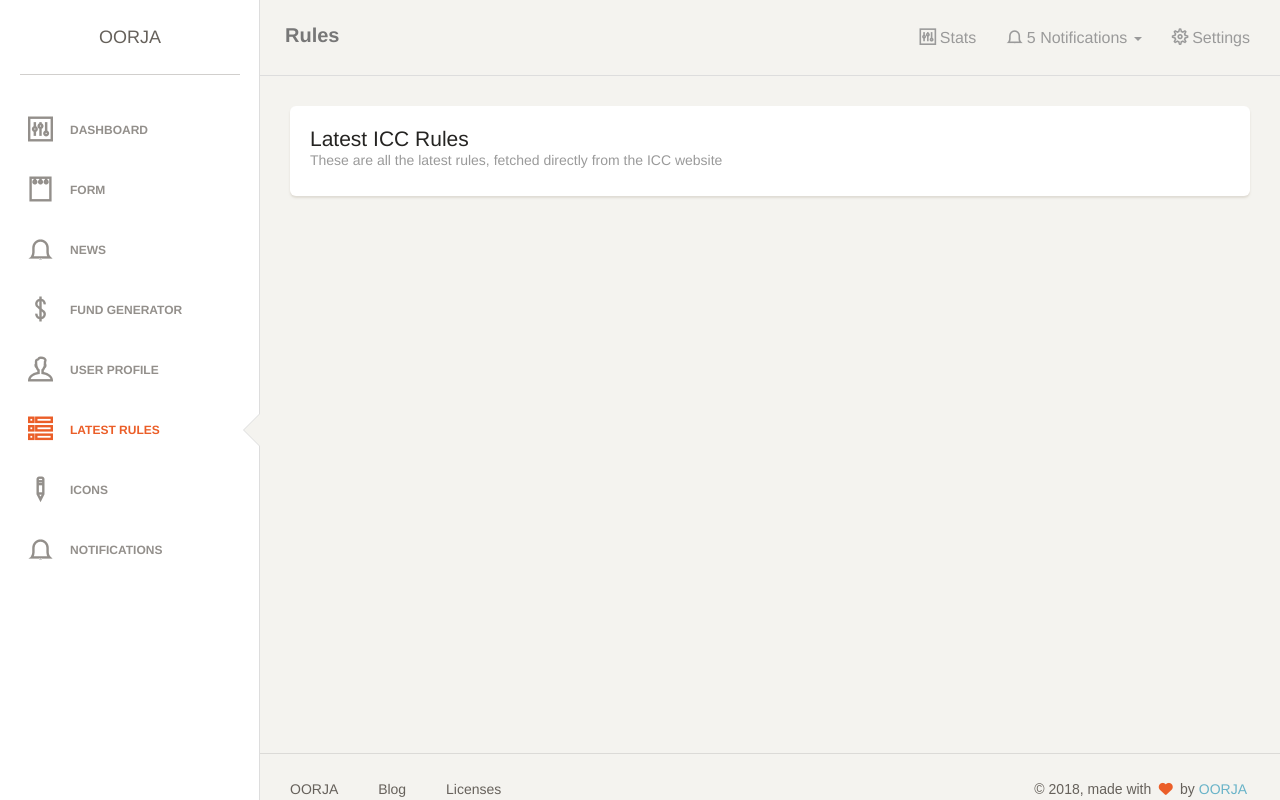
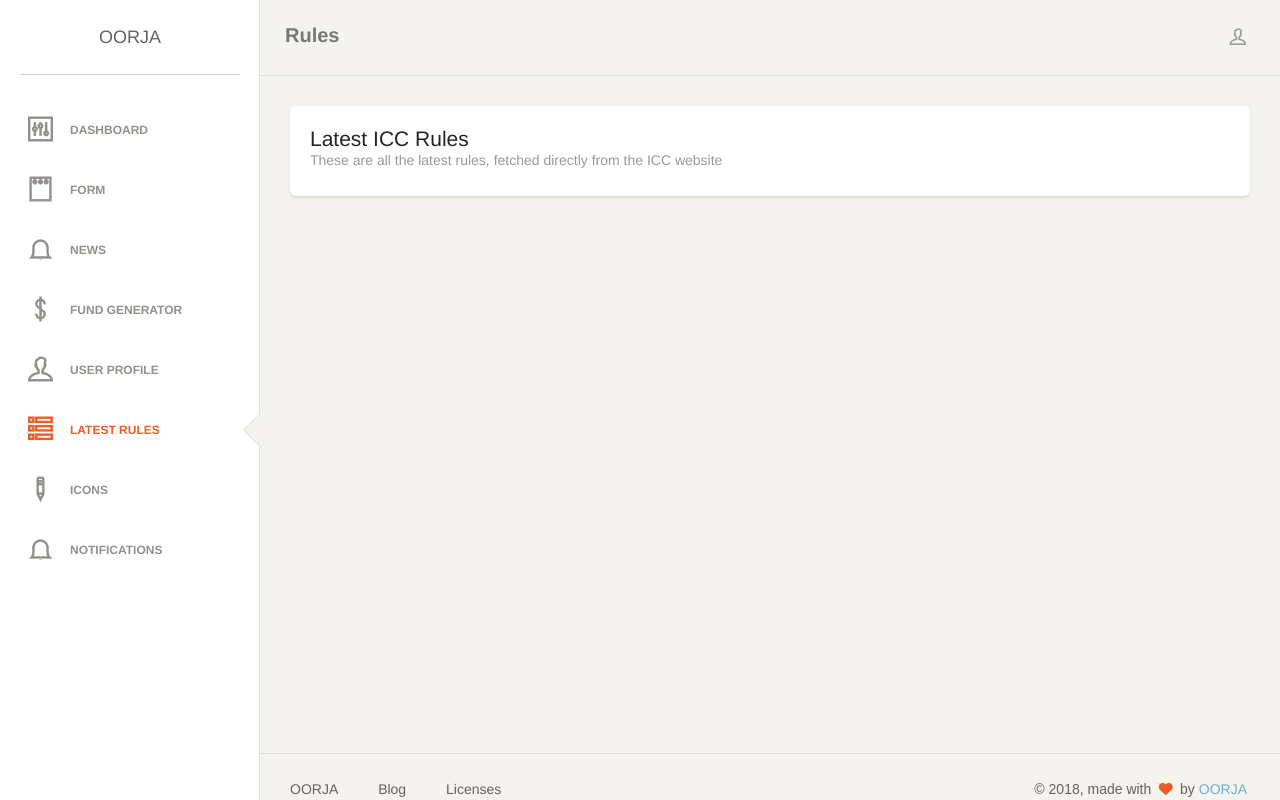
Before and after one commit to shikhar-scs/oorja, a website: page frontendWorks/HTMLfiles/rules.html in a window 1280 px wide. Drawn offline with Linux system fonts and the light colour scheme; some packages are replaced by stand-ins of ours; no server answers; a web font is replaced by a local one.

Commit message:
some more changes

```diff
--- a/frontendWorks/HTMLfiles/rules.html
+++ b/frontendWorks/HTMLfiles/rules.html
@@ -120,11 +120,11 @@
           <ul class="nav navbar-nav navbar-right">
             <li>
               <a href="#" class="dropdown-toggle" data-toggle="dropdown">
-                <i class="ti-panel"></i>
-                <p>Stats</p>
+                <!--<i class="ti-panel"></i>
+                <p>Stats</p>-->
               </a>
             </li>
-            <li class="dropdown">
+            <!--<li class="dropdown">
               <a href="#" class="dropdown-toggle" data-toggle="dropdown">
                 <i class="ti-bell"></i>
                 <p class="notification">5</p>
@@ -138,11 +138,11 @@
                 <li><a href="#">Notification 4</a></li>
                 <li><a href="#">Another notification</a></li>
               </ul>
-            </li>
+            </li>-->
             <li>
               <a href="#">
-                <i class="ti-settings"></i>
-                <p>Settings</p>
+                <i class="ti-user"></i>
+                <p id="displayName"></p>
               </a>
             </li>
           </ul>
@@ -228,5 +228,7 @@
 <script src="../assets/js/demo.js"></script>
 
 <script src="../selfJS/rules.js"></script>
-
+<script>
+  $('#displayName').text(JSON.parse(localStorage.getItem('userData')).data.name)
+</script>
 </html>
```
